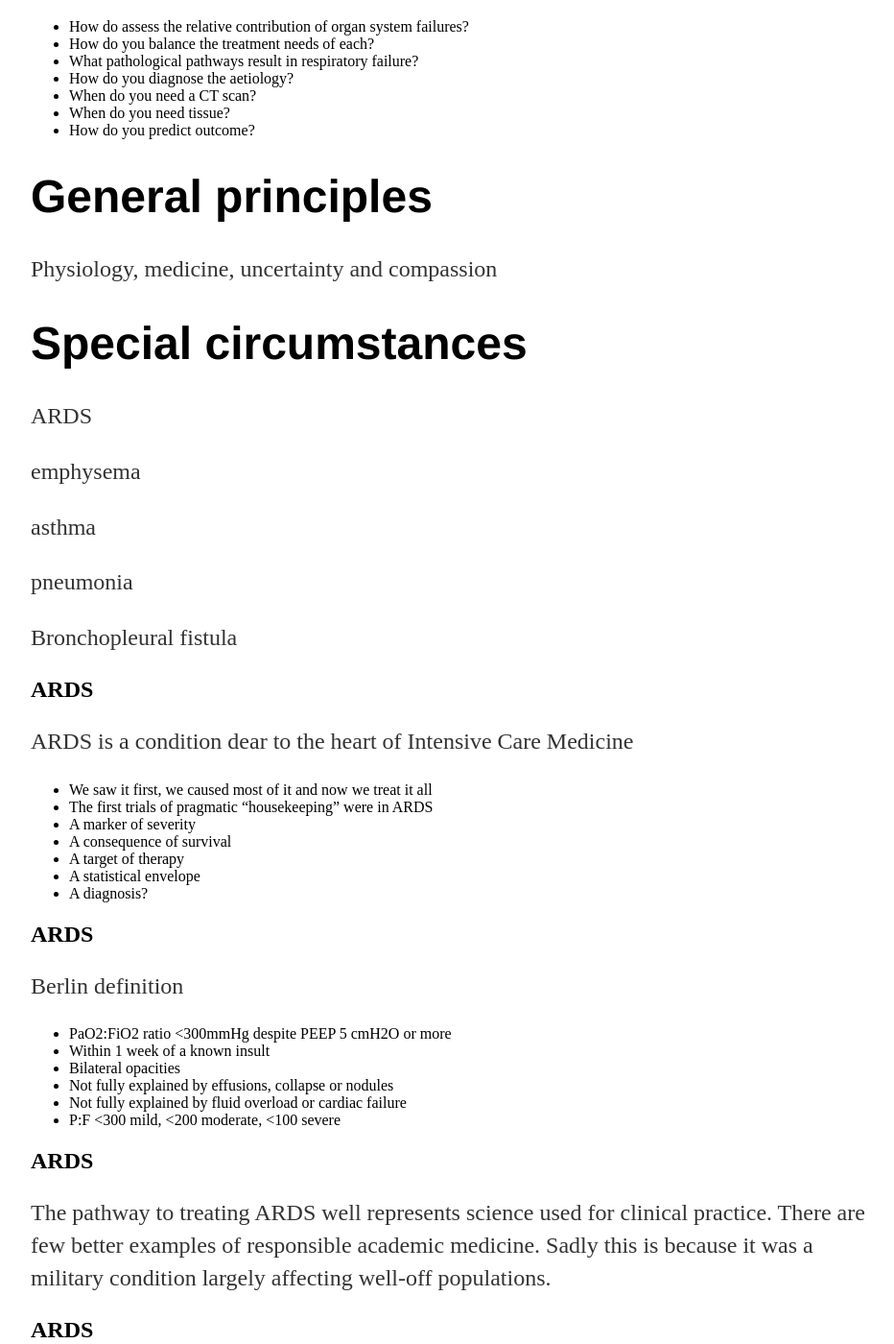
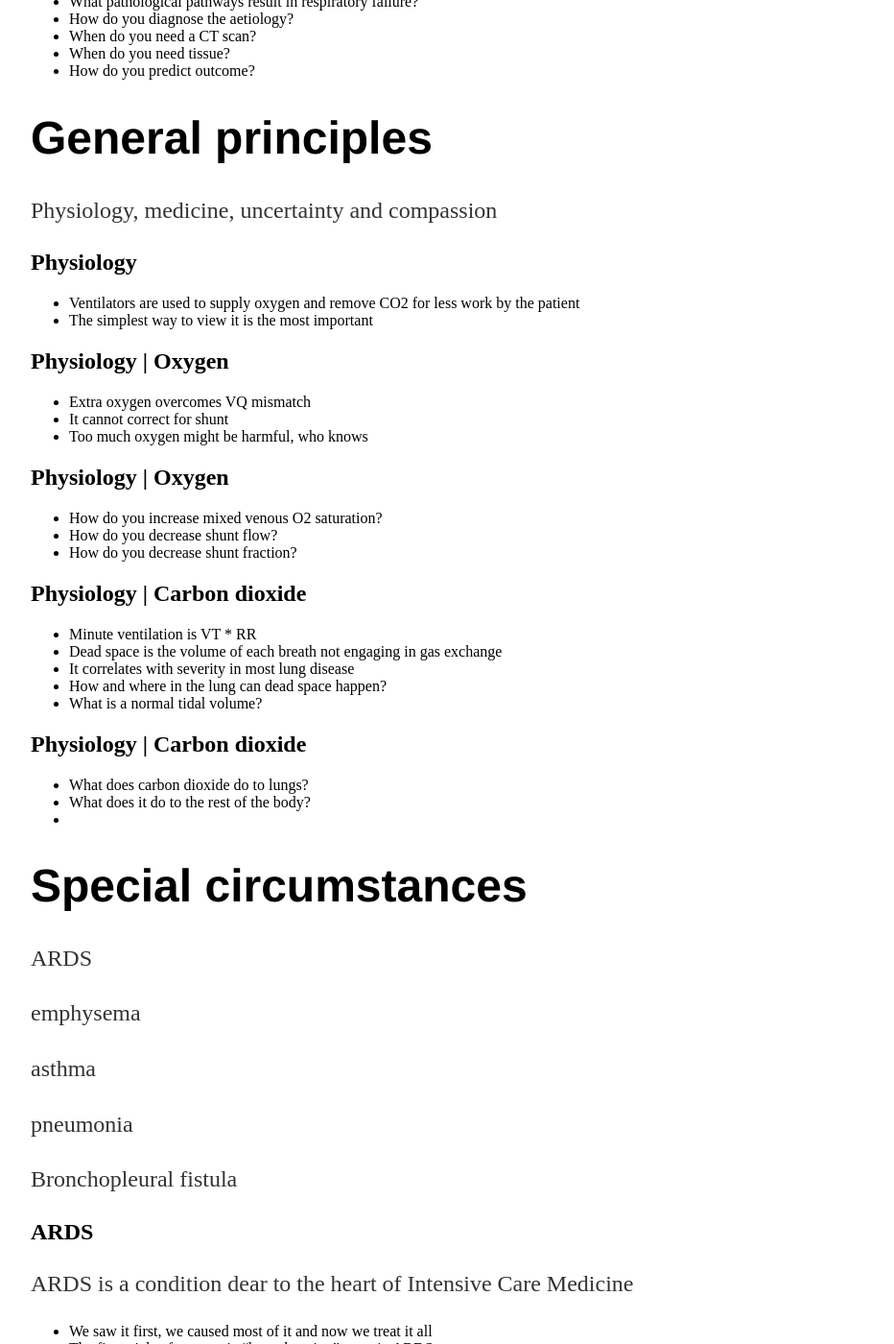
Before and after one commit to lewisfromlewis/lewisfromlewis.github.io, a Jekyll site: the page built from _posts/2018-08-20-Basics-of-ventilation.md, in a window 1280 px wide and 1400 px high, scrolled down 1630 px. Shown: the whole window at 96% size, without its empty margins (160-1092 px from the left). Built offline with Jekyll 4.4.1, drawn with Linux system fonts in a browser that asks for light colours; our own code applies the rules of GitHub Pages for plain Markdown files; some of the changed text lies outside the part shown.

Commit message:
Update 2018-08-20-Basics-of-ventilation.md

```diff
--- a/_posts/2018-08-20-Basics-of-ventilation.md
+++ b/_posts/2018-08-20-Basics-of-ventilation.md
@@ -35,8 +35,7 @@ doing any avoidable damage to the most vulnerable patients in the hospital?
 - No oscillator in ARDS
 - Think of overinflation, gas trapping, collapse and atelectrauma
 
-## How not to kill people with ventilators
-Don't use them unless they're needed.  Duh.
+## How not to kill people with ventilators | Don't use them unless they're needed.  Duh.
 - Don't view it as an end in itself
 - Always project:
 - Recognise your fear and listen to it
@@ -61,6 +60,36 @@ There are some safety tips
 
 # General principles
 Physiology, medicine, uncertainty and compassion
+
+## Physiology
+- Ventilators are used to supply oxygen and remove CO2 for less work by the patient
+- The simplest way to view it is the most important
+
+## Physiology | Oxygen
+
+- Extra oxygen overcomes VQ mismatch
+- It cannot correct for shunt
+- Too much oxygen might be harmful, who knows
+
+## Physiology | Oxygen
+
+- How do you increase mixed venous O2 saturation?
+- How do you decrease shunt flow?
+- How do you decrease shunt fraction?
+
+## Physiology | Carbon dioxide
+
+- Minute ventilation is VT * RR
+- Dead space is the volume of each breath not engaging in gas exchange
+- It correlates with severity in most lung disease
+- How and where in the lung can dead space happen?
+- What is a normal tidal volume?
+
+## Physiology | Carbon dioxide
+
+- What does carbon dioxide do to lungs?
+- What does it do to the rest of the body?
+-
 
 # Special circumstances
 ARDS
@@ -96,7 +125,10 @@ Berlin definition
 
 ## ARDS
 The pathway to treating ARDS well represents science used for clinical
-practice. There are few better examples of responsible academic medicine.
+practice.
+
+There are few better examples of responsible academic medicine.
+
 Sadly this is because it was a military condition largely affecting well-off
 populations.
 
@@ -223,3 +255,14 @@ Expert questions
 - Blood patches
 - ICC delivered talcum powder
 - Surgical talcum
+- Staples, glue, pericardial patch, resection
+
+## Summary
+- Tidal volume 6 ml/kg ideal body weight
+- therefore tolerate <55mmHg PaCO2
+- Peak pressure 35 cmH2O or lower
+- PEEP for everyone, no ZEEP
+- Sedation titrated to the patient
+- Prone early
+- No staircase recruitment, no oscillators
+- Think of overinflation, gas trapping, collapse and atelectrauma
```
